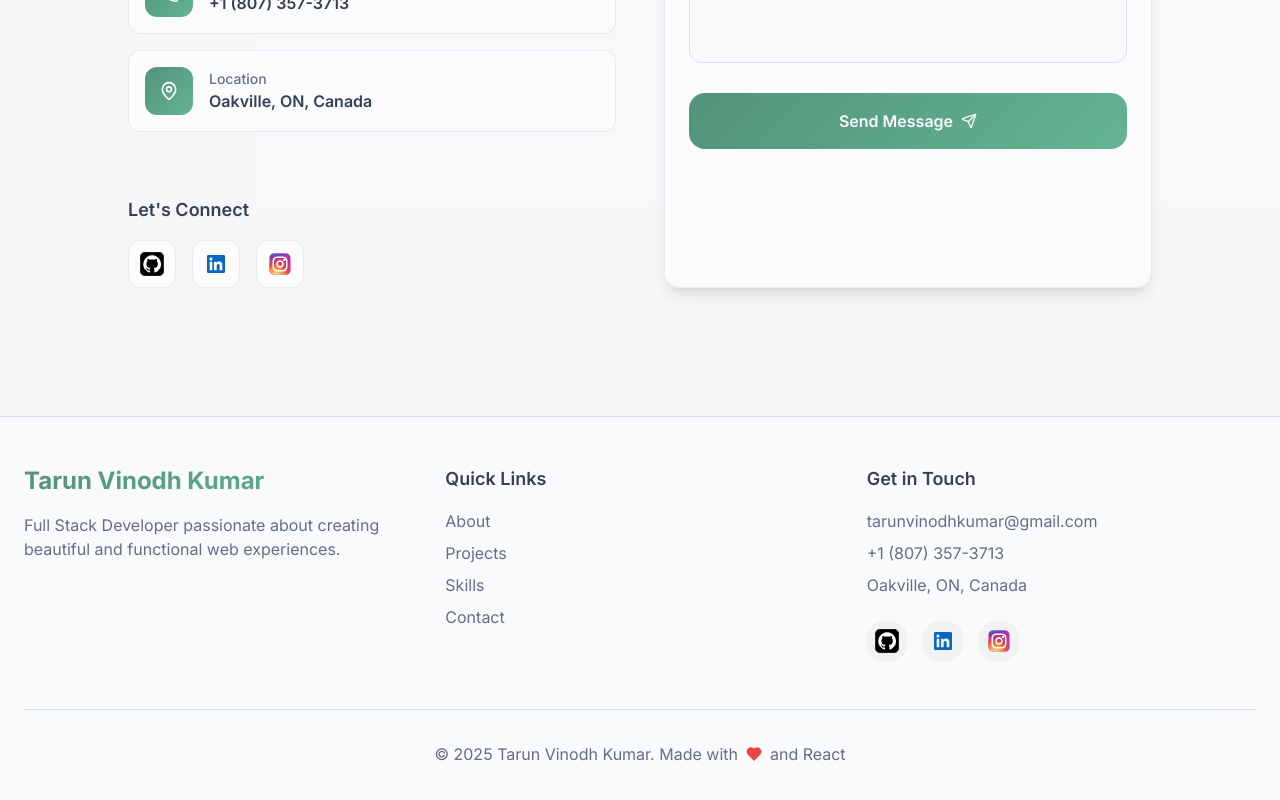
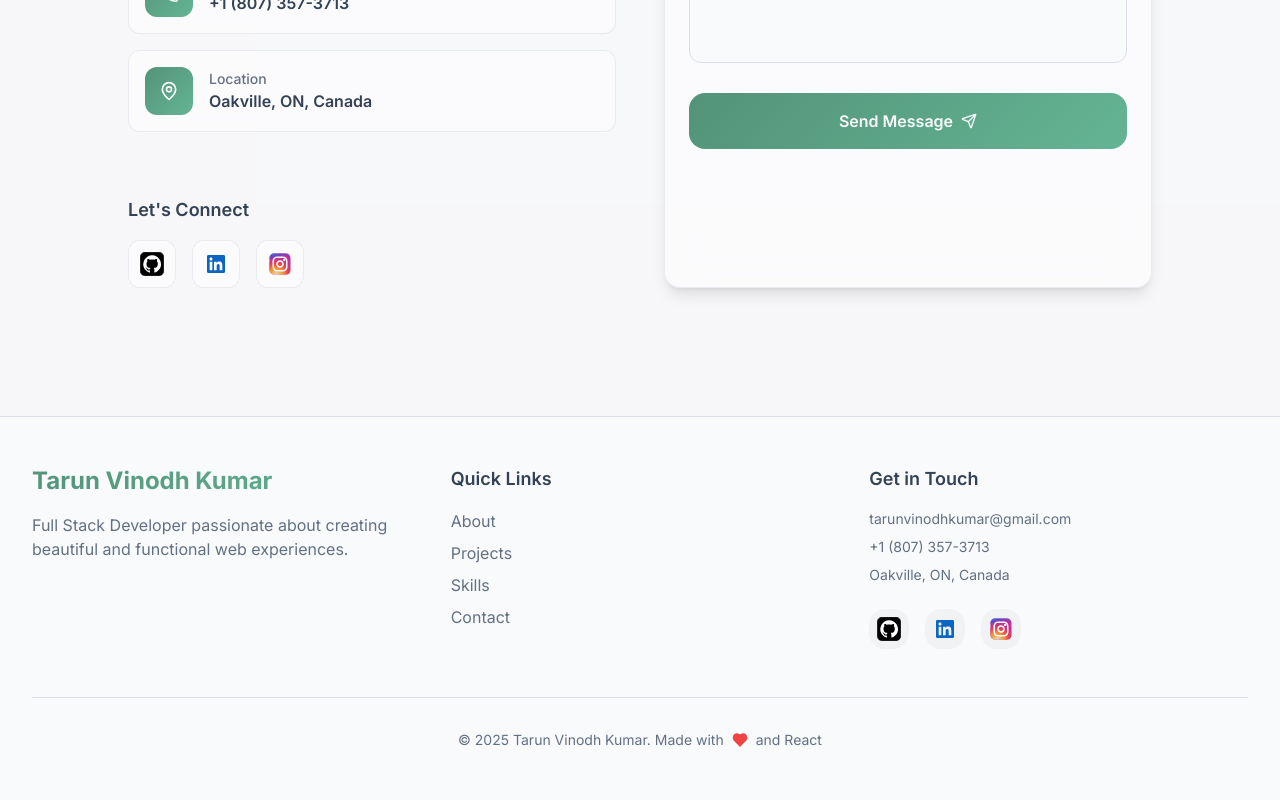
Before and after one commit to tarunvinodhkumar/Personal-Portfolio, a React (Vite) app: page / in a window 1280 px wide. Shown: the part 8685-9485 px from the top of the page. Built offline with nearby package versions, Linux system fonts and the light colour scheme.

Commit message:
footer_adpt_fix

```diff
--- a/src/components/layout/Footer.tsx
+++ b/src/components/layout/Footer.tsx
@@ -1,3 +1,117 @@
+// import { motion } from 'framer-motion';
+// import { Heart } from 'lucide-react';
+
+// const Footer = () => {
+//   const currentYear = new Date().getFullYear();
+
+//   return (
+//     <footer className="bg-background border-t border-border">
+//       <div className="container mx-auto px-6 py-12">
+//         <div className="grid md:grid-cols-3 gap-8">
+//           {/* Brand */}
+//           <motion.div
+//             className="space-y-4"
+//             initial={{ opacity: 0, y: 20 }}
+//             whileInView={{ opacity: 1, y: 0 }}
+//             transition={{ duration: 0.6 }}
+//             viewport={{ once: true }}
+//           >
+//             <h3 className="text-2xl font-bold text-gradient">Tarun Vinodh Kumar</h3>
+//             <p className="text-muted-foreground max-w-sm">
+//               Full Stack Developer passionate about creating beautiful and functional web experiences.
+//             </p>
+//           </motion.div>
+
+//           {/* Quick Links */}
+//           <motion.div
+//             className="space-y-4"
+//             initial={{ opacity: 0, y: 20 }}
+//             whileInView={{ opacity: 1, y: 0 }}
+//             transition={{ duration: 0.6, delay: 0.1 }}
+//             viewport={{ once: true }}
+//           >
+//             <h4 className="text-lg font-semibold">Quick Links</h4>
+//             <div className="space-y-2">
+//               {[
+//                 { name: 'About', href: '#about' },
+//                 { name: 'Projects', href: '#projects' },
+//                 { name: 'Skills', href: '#skills' },
+//                 { name: 'Contact', href: '#contact' },
+//               ].map((link) => (
+//                 <motion.a
+//                   key={link.name}
+//                   href={link.href}
+//                   className="block text-muted-foreground hover:text-primary transition-colors duration-300"
+//                   whileHover={{ x: 5 }}
+//                 >
+//                   {link.name}
+//                 </motion.a>
+//               ))}
+//             </div>
+//           </motion.div>
+
+//           {/* Contact Info */}
+//           <motion.div
+//             className="space-y-4"
+//             initial={{ opacity: 0, y: 20 }}
+//             whileInView={{ opacity: 1, y: 0 }}
+//             transition={{ duration: 0.6, delay: 0.2 }}
+//             viewport={{ once: true }}
+//           >
+//             <h4 className="text-lg font-semibold">Get in Touch</h4>
+//             <div className="space-y-2 text-muted-foreground">
+//               <p>tarunvinodhkumar@gmail.com</p>
+//               <p>+1 (807) 357-3713</p>
+//               <p>Oakville, ON, Canada</p>
+//             </div>
+
+//             <div className="flex gap-4 pt-2">
+//               {[
+//                 { name: 'GitHub', url: 'https://github.com/tarunvinodhkumar',icon: '/github.svg' },
+//                 { name: 'LinkedIn', url: 'https://www.linkedin.com/in/tarun-vinodh-kumar-177ab0193/',icon: '/linkedin.svg' },
+//                 { name: 'Instagram', url: 'https://www.instagram.com/tarun_v0808/',icon: '/instagram.svg' },
+//               ].map((social) => (
+//                 <motion.a
+//                   key={social.name}
+//                   href={social.url}
+//                   className="w-10 h-10 bg-muted rounded-lg flex items-center justify-center hover:bg-primary hover:text-primary-foreground transition-all duration-300"
+//                   whileHover={{ scale: 1.1, y: -2 }}
+//                 >
+//                   <img
+//   src={social.icon}
+//   alt={social.name}
+//   className="w-6 h-6 object-contain"
+// />
+//                 </motion.a>
+//               ))}
+//             </div>
+//           </motion.div>
+//         </div>
+
+//         <motion.div
+//           className="border-t border-border mt-12 pt-8 text-center"
+//           initial={{ opacity: 0 }}
+//           whileInView={{ opacity: 1 }}
+//           transition={{ duration: 0.6, delay: 0.4 }}
+//           viewport={{ once: true }}
+//         >
+//           <p className="text-muted-foreground flex items-center justify-center gap-2">
+//             © {currentYear} Tarun Vinodh Kumar. Made with
+//             <motion.span
+//               animate={{ scale: [1, 1.2, 1] }}
+//               transition={{ duration: 0.8, repeat: Infinity, repeatDelay: 2 }}
+//             >
+//               <Heart className="w-4 h-4 text-red-500 fill-current" />
+//             </motion.span>
+//             and React
+//           </p>
+//         </motion.div>
+//       </div>
+//     </footer>
+//   );
+// };
+
+// export default Footer;
 import { motion } from 'framer-motion';
 import { Heart } from 'lucide-react';
 
@@ -6,8 +120,8 @@ const Footer = () => {
 
   return (
     <footer className="bg-background border-t border-border">
-      <div className="container mx-auto px-6 py-12">
-        <div className="grid md:grid-cols-3 gap-8">
+      <div className="max-w-7xl mx-auto px-4 sm:px-6 lg:px-8 py-12">
+        <div className="grid gap-10 md:grid-cols-3">
           {/* Brand */}
           <motion.div
             className="space-y-4"
@@ -59,7 +173,7 @@ const Footer = () => {
             viewport={{ once: true }}
           >
             <h4 className="text-lg font-semibold">Get in Touch</h4>
-            <div className="space-y-2 text-muted-foreground">
+            <div className="space-y-2 text-muted-foreground text-sm">
               <p>tarunvinodhkumar@gmail.com</p>
               <p>+1 (807) 357-3713</p>
               <p>Oakville, ON, Canada</p>
@@ -67,21 +181,23 @@ const Footer = () => {
 
             <div className="flex gap-4 pt-2">
               {[
-                { name: 'GitHub', url: 'https://github.com/tarunvinodhkumar',icon: '/github.svg' },
-                { name: 'LinkedIn', url: 'https://www.linkedin.com/in/tarun-vinodh-kumar-177ab0193/',icon: '/linkedin.svg' },
-                { name: 'Instagram', url: 'https://www.instagram.com/tarun_v0808/',icon: '/instagram.svg' },
+                { name: 'GitHub', url: 'https://github.com/tarunvinodhkumar', icon: '/github.svg' },
+                { name: 'LinkedIn', url: 'https://www.linkedin.com/in/tarun-vinodh-kumar-177ab0193/', icon: '/linkedin.svg' },
+                { name: 'Instagram', url: 'https://www.instagram.com/tarun_v0808/', icon: '/instagram.svg' },
               ].map((social) => (
                 <motion.a
                   key={social.name}
                   href={social.url}
+                  target="_blank"
+                  rel="noopener noreferrer"
                   className="w-10 h-10 bg-muted rounded-lg flex items-center justify-center hover:bg-primary hover:text-primary-foreground transition-all duration-300"
                   whileHover={{ scale: 1.1, y: -2 }}
                 >
                   <img
-  src={social.icon}
-  alt={social.name}
-  className="w-6 h-6 object-contain"
-/>
+                    src={social.icon}
+                    alt={social.name}
+                    className="w-6 h-6 object-contain"
+                  />
                 </motion.a>
               ))}
             </div>
@@ -95,7 +211,7 @@ const Footer = () => {
           transition={{ duration: 0.6, delay: 0.4 }}
           viewport={{ once: true }}
         >
-          <p className="text-muted-foreground flex items-center justify-center gap-2">
+          <p className="text-muted-foreground flex items-center justify-center gap-2 text-sm">
             © {currentYear} Tarun Vinodh Kumar. Made with
             <motion.span
               animate={{ scale: [1, 1.2, 1] }}
```
